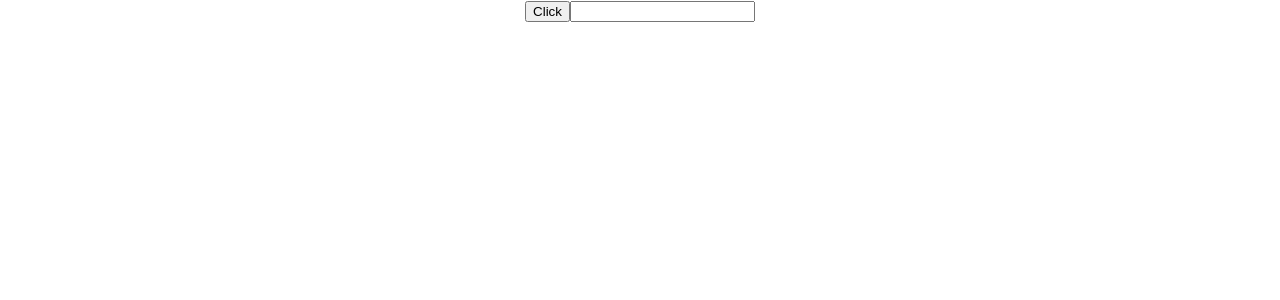
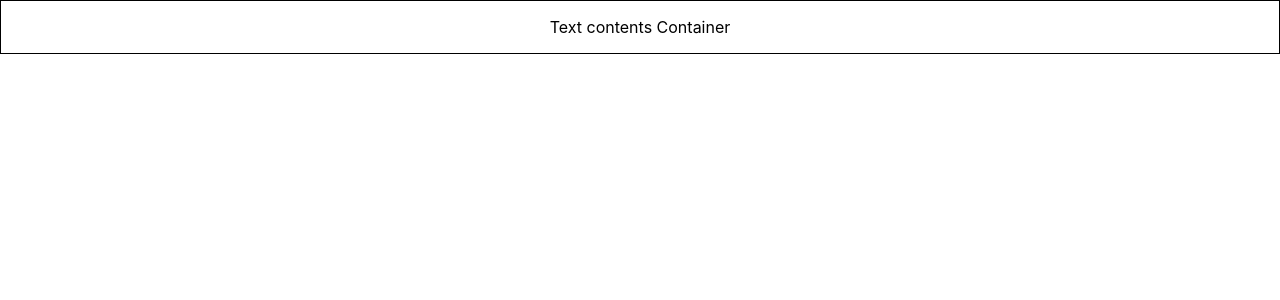
Before and after one commit to dkmqflx/react-with-typescript-codevolution, a React (Create React App) app: page / in a window 1280 px wide. Shown: the top 300 px of the page. Built offline with nearby package versions, Linux system fonts and the light colour scheme.

Commit message:
7 - Styles Props

```diff
--- a/src/App.tsx
+++ b/src/App.tsx
@@ -1,12 +1,10 @@
 import './App.css';
-import { Button } from './components/Button';
-import { Input } from './components/Input';
+import { Container } from './components/Container';
 
 function App() {
   return (
     <div className="App">
-      <Button handleClick={(event, id) => console.log('buttonClicked', event, id)}></Button>
-      <Input value="" handleChange={(event) => console.log(event)}></Input>
+      <Container styles={{ border: '1px solid black', padding: '1rem' }}></Container>
     </div>
   );
 }
--- /dev/null
+++ b/src/components/Container.tsx
@@ -0,0 +1,7 @@
+type ContainerProps = {
+  styles: React.CSSProperties;
+};
+
+export function Container(props: ContainerProps) {
+  return <div style={props.styles}>Text contents Container</div>;
+}
```
